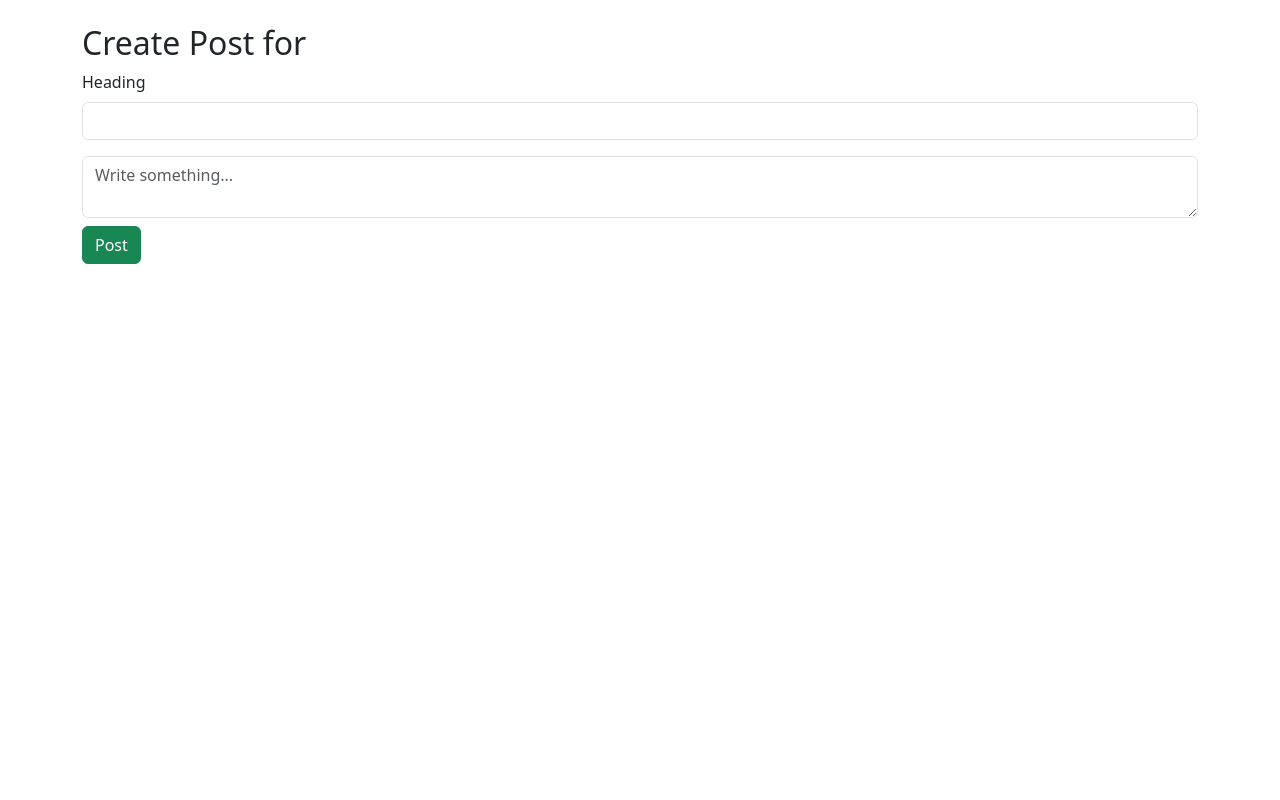
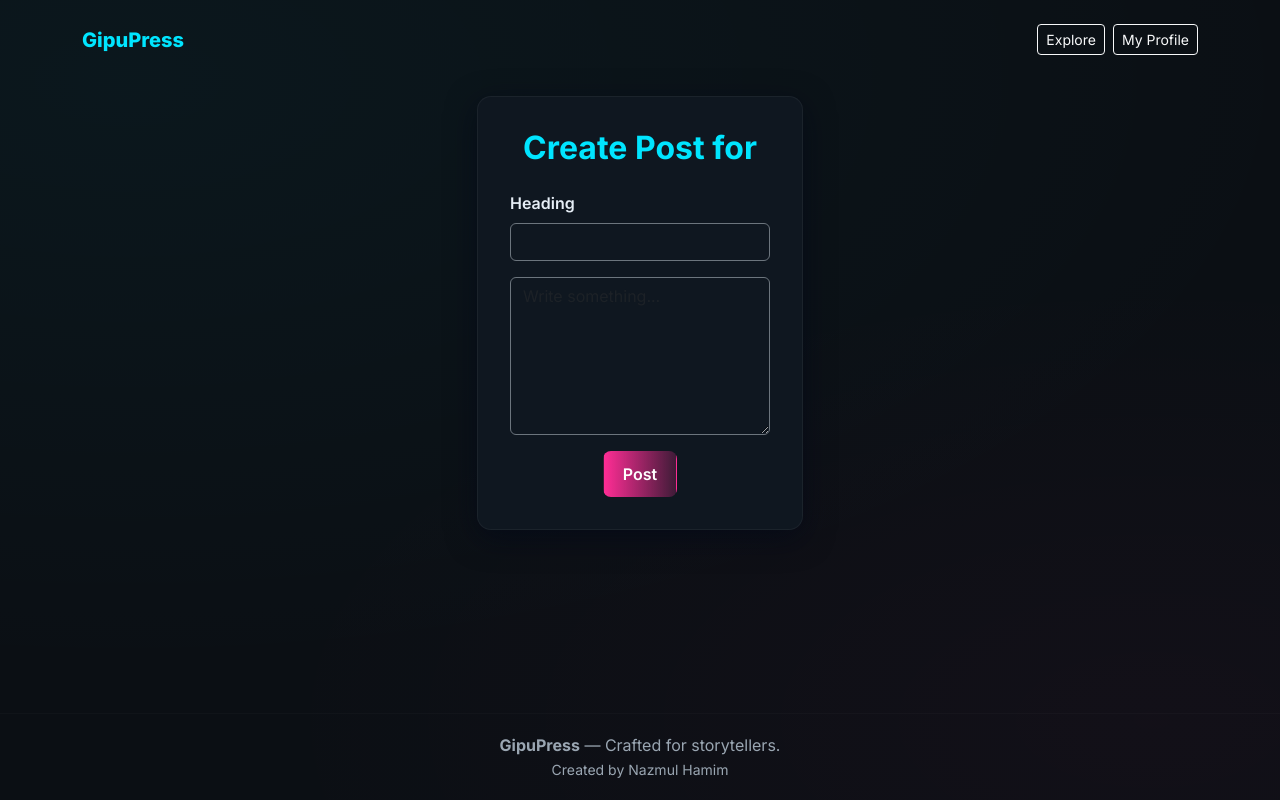
Before and after one commit to NazmulHamim12/GipuPress, a Django app: template tweet/app/templates/create_post.html in a window 1280 px wide. Run offline with Django 5.2, Linux system fonts and the light colour scheme; the template is opened without the code that fills it, so the values that code supplies are empty.

Commit message:
Update create_post.html

```diff
--- a/tweet/app/templates/create_post.html
+++ b/tweet/app/templates/create_post.html
@@ -1,22 +1,113 @@
-<!DOCTYPE html>
-<html>
+<!doctype html>
+<html lang="en">
 <head>
-  <title>Create Post</title>
-  <link href="https://cdn.jsdelivr.net/npm/bootstrap@5.3.3/dist/css/bootstrap.min.css" rel="stylesheet">
+  <meta charset="utf-8">
+  <meta name="viewport" content="width=device-width, initial-scale=1">
+  <title>Create Post — GipuPress</title>
+  <link href="https://cdn.jsdelivr.net/npm/bootstrap@5.3.2/dist/css/bootstrap.min.css" rel="stylesheet">
+  <link href="https://fonts.googleapis.com/css2?family=Inter:wght@300;400;600;700;800&display=swap" rel="stylesheet">
+  <style>
+    :root{
+      --bg:#0b0f14;
+      --card:#0f1720;
+      --muted:#9aa6b2;
+      --accent:#00e5ff;
+      --accent-2:#ff2d95;
+      --red:#ff4c4c;
+    }
+    body{
+      font-family:'Inter',sans-serif;
+      background:
+        radial-gradient(1200px 600px at 10% 10%, rgba(0,229,255,0.04), transparent),
+        radial-gradient(900px 450px at 90% 90%, rgba(255,45,149,0.03), transparent),
+        var(--bg);
+      color:#e6eef6;
+      min-height:100vh;
+      display:flex;
+      flex-direction:column;
+    }
+
+    /* NAVBAR */
+    .navbar-dark .navbar-nav .nav-link{color:rgba(230,238,246,0.85);font-weight:600;}
+    .navbar-dark .navbar-nav .nav-link:hover{color:var(--accent);}
+    .brand{font-weight:800;color:var(--accent);font-size:1.25rem;}
+
+    /* CREATE BOX */
+    .create-box{
+      background:var(--card);
+      border:1px solid rgba(255,255,255,0.05);
+      backdrop-filter:blur(6px);
+      border-radius:14px;
+      padding:2rem;
+      max-width:650px;
+      margin:6rem auto 2rem auto;
+      box-shadow:0 8px 30px rgba(2,6,23,0.6);
+    }
+    .create-box h2{
+      color:var(--accent);
+      font-weight:700;
+      text-align:center;
+      margin-bottom:1.5rem;
+    }
+    label.form-label{font-weight:600;color:#e6eef6;}
+
+    /* BUTTONS */
+    .btn-post{
+      background:linear-gradient(90deg,var(--accent-2),#ff2d9533);
+      color:#fff;
+      font-weight:600;
+      border-radius:8px;
+      padding:0.6rem 1.2rem;
+    }
+    .btn-post:hover{background-color:var(--accent-2);color:#fff;}
+
+    /* FOOTER */
+    footer{
+      margin-top:auto;
+      padding:1.2rem 0;
+      color:var(--muted);
+      border-top:1px solid rgba(255,255,255,0.02);
+      text-align:center;
+    }
+  </style>
 </head>
-<body class="container mt-4">
+<body>
 
+  <!-- NAVBAR -->
+  <nav class="navbar navbar-dark fixed-top bg-transparent">
+    <div class="container py-3 d-flex justify-content-between align-items-center">
+      <div class="brand">GipuPress</div>
+      <div class="d-flex flex-wrap gap-2">
+        <a href="{% url 'explore' %}" class="btn btn-outline-light btn-sm">Explore</a>
+        <a href="{% url 'profile' user.id %}" class="btn btn-outline-light btn-sm">My Profile</a>
+      </div>
+    </div>
+  </nav>
+
+  <!-- CREATE POST FORM -->
+  <main class="create-box">
     <h2>Create Post for {{ user.name }}</h2>
     <form method="POST" enctype="multipart/form-data">
       {% csrf_token %}
       <div class="mb-3">
         <label class="form-label">Heading</label>
-            <input type="text" name="heading" class="form-control" required>
+        <input type="text" name="heading" class="form-control bg-transparent text-light border-secondary" required>
       </div>
-    <textarea name="content" class="form-control mb-2" placeholder="Write something..."></textarea>
+      <div class="mb-3">
+        <textarea name="content" rows="6" class="form-control bg-transparent text-light border-secondary" placeholder="Write something..." required></textarea>
+      </div>
+      <div class="text-center">
+        <button class="btn btn-post">Post</button>
+      </div>
+    </form>
+  </main>
 
-    <button class="btn btn-success">Post</button>
-  </form>
+  <!-- FOOTER -->
+  <footer>
+    <strong>GipuPress</strong> — Crafted for storytellers.<br>
+    <small>Created by Nazmul Hamim</small>
+  </footer>
 
+  <script src="https://cdn.jsdelivr.net/npm/bootstrap@5.3.2/dist/js/bootstrap.bundle.min.js"></script>
 </body>
 </html>
```
Lines whose indentation alone changed are shown as unchanged.
